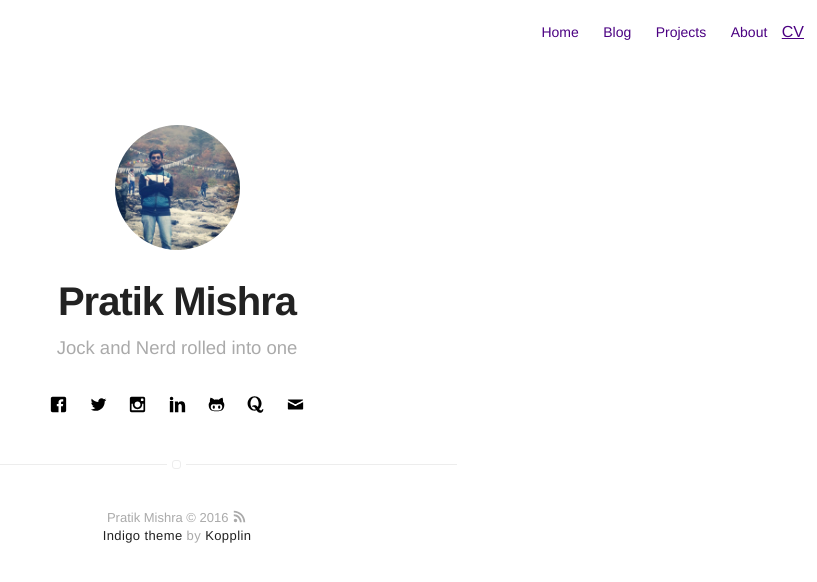
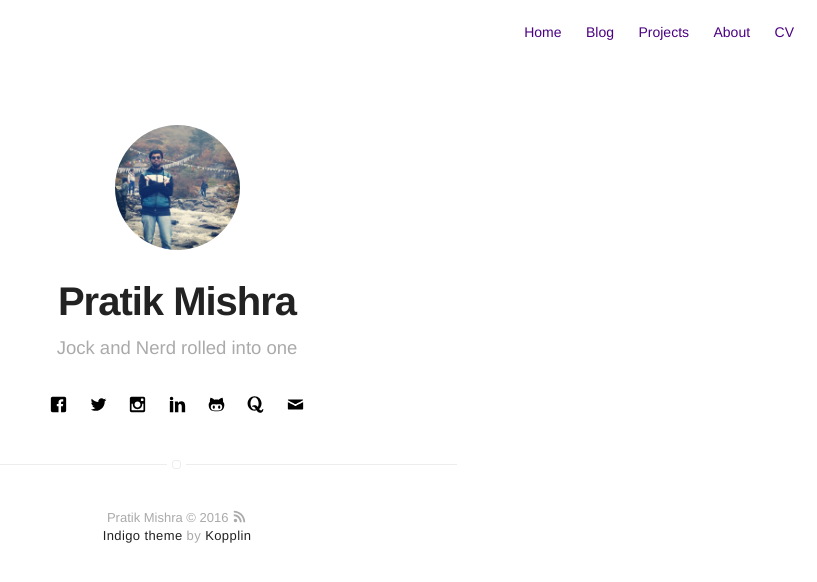
Before and after one commit to pratik1105/oldwebsite, a Jekyll site: the page built from index.html, in a window 1280 px wide. Shown: the top 582 px of the page, without its empty margins (463-1280 px from the left). Built offline with Jekyll 4.4.1, drawn with Linux system fonts in a browser that asks for light colours.

Commit message:
Update nav.html

```diff
--- a/_includes/nav.html
+++ b/_includes/nav.html
@@ -32,7 +32,9 @@
 
          {% if site.CV == true %}
             {% if page.title != "CV" %}
+                <li class="item">
                     <a class="link" href="https://github.com/pratik1105/pratik1105.github.io/blob/master/Pratik_Resume.pdf">CV</a>
+                </li>
             {% endif %}
         {% endif %}
 
```
